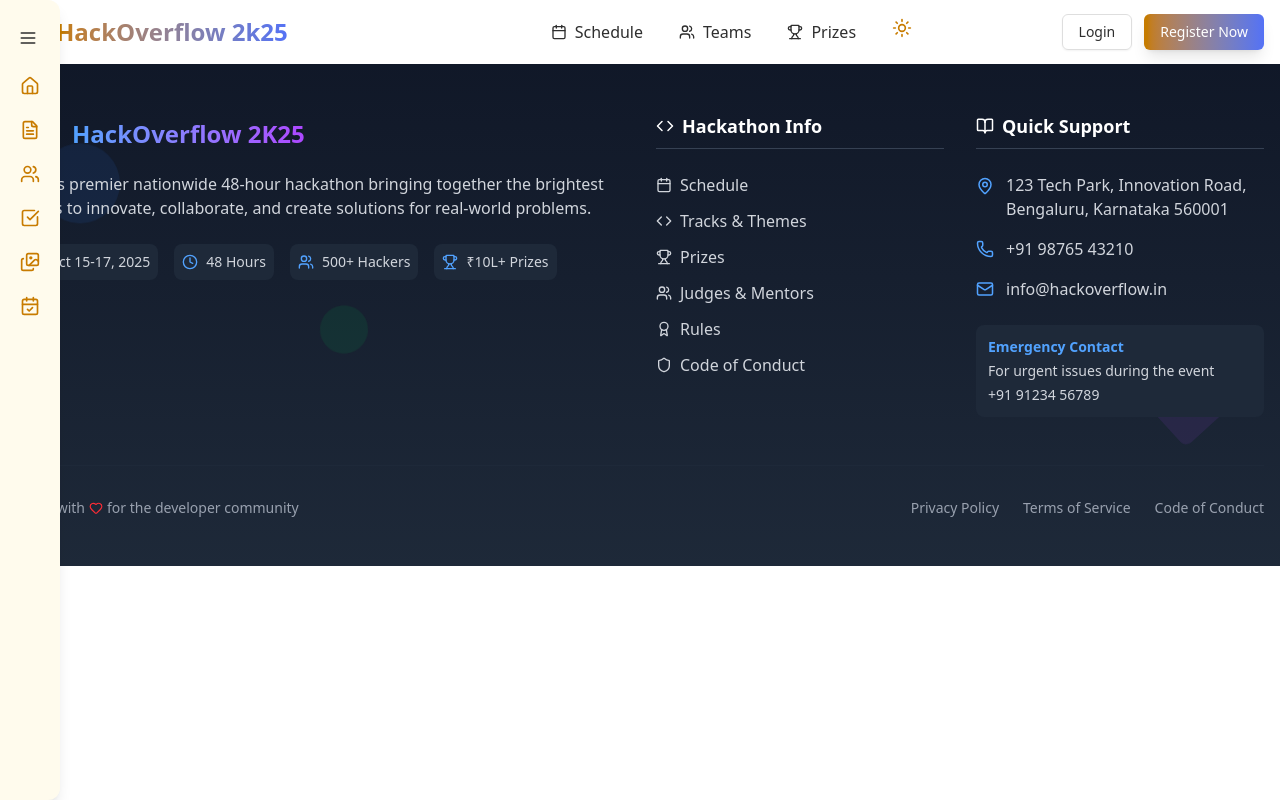
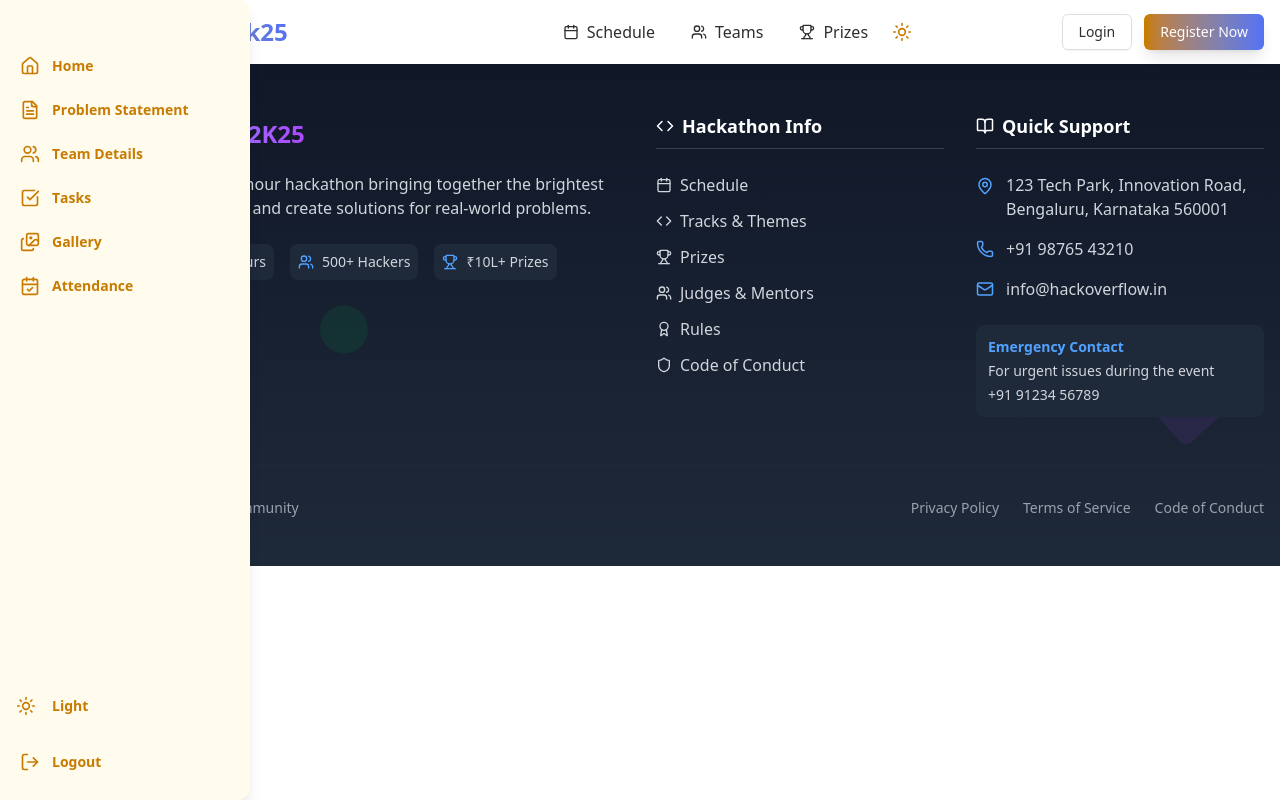
Before and after one commit to SRKRCC/HackOverflow-frontend, a React (Vite) app: page /team in a window 1280 px wide. Built offline with nearby package versions, Linux system fonts and the light colour scheme.

Commit message:
sidebar in teams updated

```diff
--- a/src/App.tsx
+++ b/src/App.tsx
@@ -10,14 +10,14 @@ import About from './components/About'
 
 function AppContent() {
   const location = useLocation()
-  const hideNavbar = ['/login', '/register'].includes(location.pathname)
+  const hideNavbarFooter = ['/login', '/register'].includes(location.pathname) || location.pathname.startsWith('/team/')
   const marginLeft = location.pathname.startsWith("/team/") ? "ml-[60px]" : ""
 
   return (
     <>
-      {!hideNavbar && <Navbar className={marginLeft} />}
+      {!hideNavbarFooter && <Navbar className={marginLeft} />}
 
-      <main className={!hideNavbar ? "pt-16" : ""}>
+      <main className={!hideNavbarFooter ? "pt-16" : ""}>
       <Routes>
         <Route path="/" element={<HeroSection />} />
         <Route path="/login" element={<Login />} />
@@ -29,7 +29,7 @@ function AppContent() {
         <Route path='/*' element={<Structure />} />
       </Routes>
       </main>
-      <Footer className={marginLeft} />
+      {!hideNavbarFooter && <Footer className={marginLeft} />}
     </>
   )
 }
--- a/src/Structure.tsx
+++ b/src/Structure.tsx
@@ -1,5 +1,5 @@
-import { useState } from "react";
-import Sidebar from "./components/Sidebar";
+import { useState, useEffect } from "react";
+import Sidebar from "./components/team/Sidebar";
 import { Route, Routes } from "react-router-dom";
 import ProblemStatement from "./components/team/ProblemStatement";
 import Attendance from "./components/team/Attendance";
@@ -10,12 +10,22 @@ import HeroSection from "./components/HeroSection";
 
 const Structure = () => {
   const [openSidebar, setOpenSidebar] = useState(false);
+  const [isMobile, setIsMobile] = useState(false);
+
+  useEffect(() => {
+    const checkScreen = () => setIsMobile(window.innerWidth <= 768);
+    checkScreen();
+    window.addEventListener("resize", checkScreen);
+    return () => window.removeEventListener("resize", checkScreen);
+  }, []);
 
   return (
     <div className="w-full min-h-auto flex">
       <Sidebar openSidebar={openSidebar} setOpenSidebar={setOpenSidebar} />
 
-      <div className="flex-1 h-full sm:ml-[60px] transition-all duration-300">
+      <div className={`flex-1 h-full transition-all duration-300 ${
+        isMobile ? 'ml-[60px]' : (openSidebar ? 'ml-[250px]' : 'ml-[60px]')
+      }`}>
         <Routes>
           <Route path="/" element={<HeroSection />} />
           <Route path="/team/problem-statement" element={<ProblemStatement />} />
--- a/src/components/Sidebar.tsx
+++ /dev/null
@@ -1,84 +0,0 @@
-import { motion, AnimatePresence } from "framer-motion";
-import { CalendarCheck, CheckSquare, FileText, Images, Users, Menu, X, Home } from "lucide-react";
-import { useEffect, useState } from "react";
-import { Link, useLocation } from "react-router-dom";
-
-interface SidebarProps {
-  openSidebar: boolean;
-  setOpenSidebar: (open: boolean) => void;
-}
-
-const Sidebar = ({ openSidebar, setOpenSidebar }: SidebarProps) => {
-  const location = useLocation();
-
-  const [isMobile, setIsMobile] = useState(false);
-
-  useEffect(() => {
-    const checkScreen = () => setIsMobile(window.innerWidth <= 768);
-    checkScreen();
-    window.addEventListener("resize", checkScreen);
-    return () => window.removeEventListener("resize", checkScreen);
-  }, []);
-
-  const links = [
-    { path: "/", label: "Home", icon: <Home size={20} /> },
-    { path: "/team/problem-statement", label: "Problem Statement", icon: <FileText size={20} /> },
-    { path: "/team/team-details", label: "Team Details", icon: <Users size={20} /> },
-    { path: "/team/tasks", label: "Tasks", icon: <CheckSquare size={20} /> },
-    { path: "/team/gallery", label: "Gallery", icon: <Images size={20} /> },
-    { path: "/team/attendance", label: "Attendance", icon: <CalendarCheck size={20} /> },
-  ];
-
-  const letterAnimation = {
-    hidden: { opacity: 0, x: -5 },
-    visible: (i: number) => ({
-      opacity: 1,
-      x: 0,
-      transition: { delay: i * 0.01 },
-    }),
-    exit: { opacity: 0, x: -5, transition: { duration: 0.1 } },
-  };
-
-
-
-  return (
-    <motion.div
-      animate={{
-        width: isMobile
-          ? openSidebar ? 250 : 0   // mobile
-          : openSidebar ? 250 : 60  // desktop
-      }}
-      transition={{ duration: 0.3, ease: "easeInOut" }}
-      className="fixed z-50 top-0 left-0 h-full bg-sidebar border-r rounded-r-xl border-sidebar shadow-lg flex flex-col">
-
-      <button className="p-2 flex mt-5 items-center justify-center rounded-lg w-[40px] ml-2 hover:bg-sidebar-accent transition-colors" onClick={() => setOpenSidebar(!openSidebar)} >{openSidebar ? <X size={20} /> : <Menu size={20} />}</button>
-
-      <nav className="flex flex-col mt-2">
-        {links.map(({ path, label, icon }) => (
-          <Link onClick={() => setOpenSidebar(false)} key={path} to={path} className={`flex ${openSidebar ? "" : "hidden sm:flex"} items-center gap-3 p-2 m-1 rounded-lg transition-colors ${ location.pathname === path ? "bg-sidebar-accent text-primary" : "text-primary hover:bg-sidebar-accent"}`}>
-            <span className="ml-2 ">{icon}</span>
-            <AnimatePresence>
-              {openSidebar && (
-                <motion.span
-                  className="text-sm font-semibold  flex"
-                  initial="hidden"
-                  animate="visible"
-                  exit="exit"
-                >
-                  {label.split("").map((char, i) => (
-                    <motion.span key={i} custom={i} variants={letterAnimation}>
-                      <span key={i}>{char === " " ? "\u00A0" : char}</span>
-                    </motion.span>
-                  ))}
-                </motion.span>
-              )}
-            </AnimatePresence>
-          </Link>
-        ))}
-      </nav>
-
-    </motion.div>
-  );
-};
-
-export default Sidebar;
--- a/src/components/ThemeToggle.tsx
+++ b/src/components/ThemeToggle.tsx
@@ -21,7 +21,7 @@ export default function ThemeToggle() {
   return (
     <button
       onClick={() => setDarkMode(!darkMode)}
-      className="flex items-center gap-2 m-2 mt-auto p-2 rounded-lg hover:bg-sidebar-accent transition-colors text-primary"
+      className="flex items-center p-1 rounded-lg hover:bg-sidebar-accent transition-colors text-primary"
     >
       {darkMode ? <Moon className="w-5 h-5" /> : <Sun className="w-5 h-5" />}
     </button>
--- a/src/components/team/Gallery.tsx
+++ b/src/components/team/Gallery.tsx
@@ -1,6 +1,5 @@
 import React, { useState, useEffect } from 'react';
 import { X, Download } from 'lucide-react';
-import Navbar from '../Navbar';
 
 const images = [
   'https://www.gstatic.com/webp/gallery/1.webp',
--- /dev/null
+++ b/src/components/team/Sidebar.tsx
@@ -0,0 +1,165 @@
+import { motion, AnimatePresence } from "framer-motion";
+import { CalendarCheck, CheckSquare, FileText, Images, Users, Home, LogOut } from "lucide-react";
+import { useEffect, useState } from "react";
+import { Link, useLocation, useNavigate } from "react-router-dom";
+import ThemeToggle from "../ThemeToggle";
+
+interface SidebarProps {
+  openSidebar: boolean;
+  setOpenSidebar: (open: boolean) => void;
+}
+
+const Sidebar = ({ openSidebar, setOpenSidebar }: SidebarProps) => {
+  const location = useLocation();
+  const navigate = useNavigate();
+
+  const [isMobile, setIsMobile] = useState(false);
+  const [currentTheme, setCurrentTheme] = useState(() =>
+    localStorage.getItem("theme") === "dark" ? "Dark" : "Light"
+  );
+
+  useEffect(() => {
+    const checkScreen = () => setIsMobile(window.innerWidth <= 768);
+    checkScreen();
+    window.addEventListener("resize", checkScreen);
+    return () => window.removeEventListener("resize", checkScreen);
+  }, []);
+
+  useEffect(() => {
+    const updateTheme = () => {
+      const isDark = document.documentElement.classList.contains("dark");
+      setCurrentTheme(isDark ? "Dark" : "Light");
+    };
+
+    // Initial check
+    updateTheme();
+
+    // Listen for theme changes
+    const observer = new MutationObserver(updateTheme);
+    observer.observe(document.documentElement, {
+      attributes: true,
+      attributeFilter: ["class"]
+    });
+
+    return () => observer.disconnect();
+  }, []);
+
+  const handleLogout = () => {
+    // For now, just redirect to home
+    navigate("/");
+  };
+
+  const links = [
+    { path: "/", label: "Home", icon: <Home size={20} /> },
+    { path: "/team/problem-statement", label: "Problem Statement", icon: <FileText size={20} /> },
+    { path: "/team/team-details", label: "Team Details", icon: <Users size={20} /> },
+    { path: "/team/tasks", label: "Tasks", icon: <CheckSquare size={20} /> },
+    { path: "/team/gallery", label: "Gallery", icon: <Images size={20} /> },
+    { path: "/team/attendance", label: "Attendance", icon: <CalendarCheck size={20} /> },
+  ];
+
+  const letterAnimation = {
+    hidden: { opacity: 0, x: -5 },
+    visible: (i: number) => ({
+      opacity: 1,
+      x: 0,
+      transition: { delay: i * 0.01 },
+    }),
+    exit: { opacity: 0, x: -5, transition: { duration: 0.1 } },
+  };
+
+
+
+  return (
+    <motion.div
+      animate={{
+        width: isMobile
+          ? 60  // mobile - always show icons only
+          : openSidebar ? 250 : 60  // desktop
+      }}
+      transition={{ duration: 0.3, ease: "easeInOut" }}
+      className="fixed z-50 top-0 left-0 h-full bg-sidebar border-r rounded-r-xl border-sidebar shadow-lg flex flex-col"
+      onMouseEnter={() => {
+        if (!isMobile && !('ontouchstart' in window)) {
+          setOpenSidebar(true);
+        }
+      }}
+      onMouseLeave={() => {
+        if (!isMobile && !('ontouchstart' in window)) {
+          setOpenSidebar(false);
+        }
+      }}
+    >
+
+      <div className="p-2 mt-5 ml-2">
+        {/* Mobile: Always collapsed - just icons */}
+      </div>
+
+      <nav className="flex flex-col mt-2">
+        {links.map(({ path, label, icon }) => (
+          <Link onClick={() => isMobile && setOpenSidebar(false)} key={path} to={path} className={`flex items-center gap-3 p-2 m-1 rounded-lg transition-colors ${ location.pathname === path ? "bg-sidebar-accent text-primary" : "text-primary hover:bg-sidebar-accent"}`}>
+            <span className="ml-2">{icon}</span>
+            <AnimatePresence>
+              {openSidebar && !isMobile && (
+                <motion.span
+                  className="text-sm font-semibold flex"
+                  initial="hidden"
+                  animate="visible"
+                  exit="exit"
+                >
+                  {label.split("").map((char, i) => (
+                    <motion.span key={i} custom={i} variants={letterAnimation}>
+                      <span key={i}>{char === " " ? "\u00A0" : char}</span>
+                    </motion.span>
+                  ))}
+                </motion.span>
+              )}
+            </AnimatePresence>
+          </Link>
+        ))}
+      </nav>
+
+      {/* Bottom Section - Theme Toggle & Logout */}
+      <div className="mt-auto mb-4 flex flex-col gap-2">
+        <div className="flex items-center p-2 m-1 rounded-lg transition-colors text-primary hover:bg-sidebar-accent">
+          <ThemeToggle />
+          <AnimatePresence>
+            {openSidebar && !isMobile && (
+              <motion.span
+                className="text-sm font-semibold ml-3"
+                initial="hidden"
+                animate="visible"
+                exit="exit"
+              >
+                {currentTheme}
+              </motion.span>
+            )}
+          </AnimatePresence>
+        </div>
+        <button
+          onClick={handleLogout}
+          className="flex items-center gap-3 p-2 m-1 rounded-lg transition-colors text-primary hover:bg-sidebar-accent"
+        >
+          <span className="ml-2">
+            <LogOut size={20} />
+          </span>
+          <AnimatePresence>
+            {openSidebar && !isMobile && (
+              <motion.span
+                className="text-sm font-semibold"
+                initial="hidden"
+                animate="visible"
+                exit="exit"
+              >
+                Logout
+              </motion.span>
+            )}
+          </AnimatePresence>
+        </button>
+      </div>
+
+    </motion.div>
+  );
+};
+
+export default Sidebar;
```
